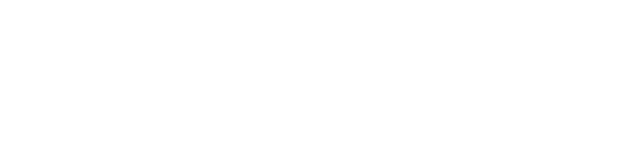
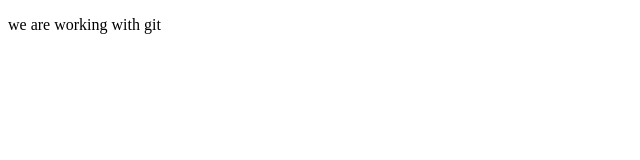
Before and after one commit to MariusAMC/national6-ardelean, a plain HTML site: page index.html in a window 1280 px wide. Shown: the whole page, without its empty margins (0-640 px from the left). Drawn offline with Linux system fonts and the light colour scheme.

```diff
--- a/index.html
+++ b/index.html
@@ -7,6 +7,6 @@
     <title>Document</title>
 </head>
 <body>
-
+    <p>we are working with git</p>
 </body>
 </html>
```
